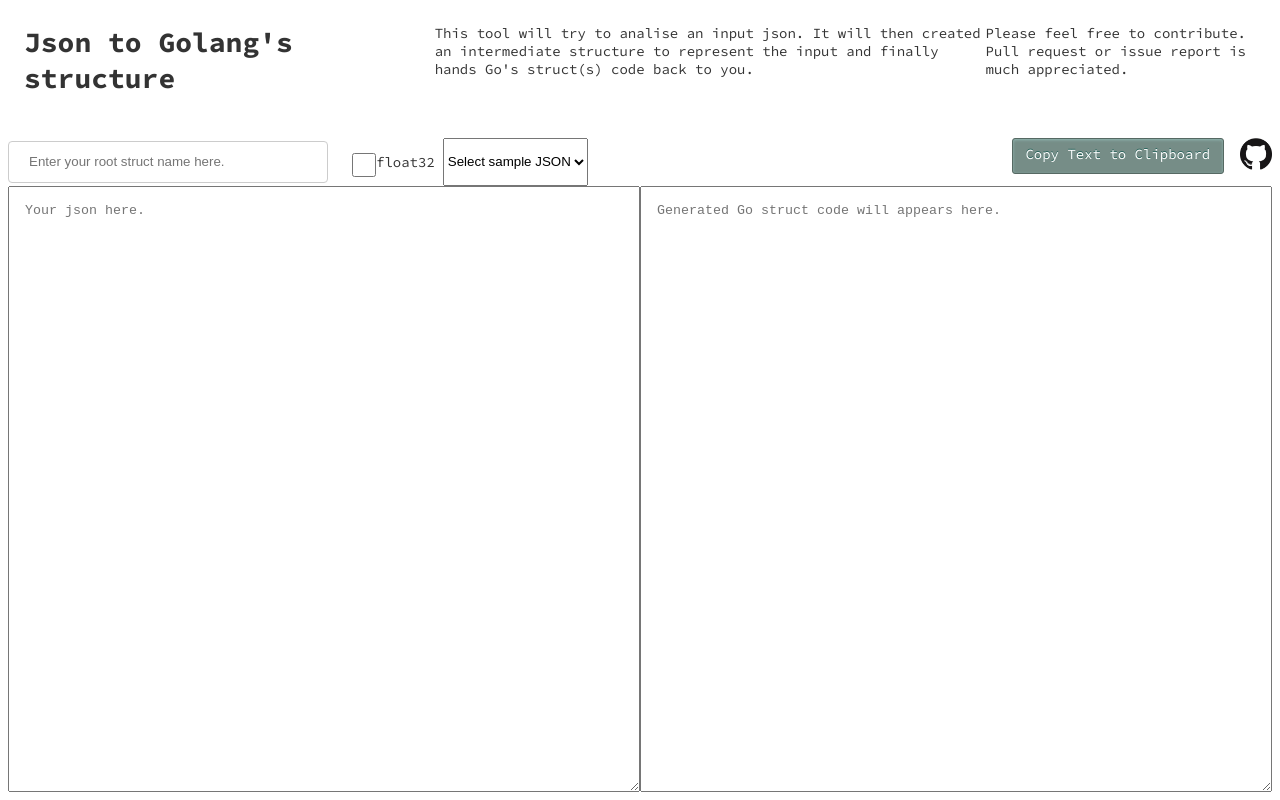
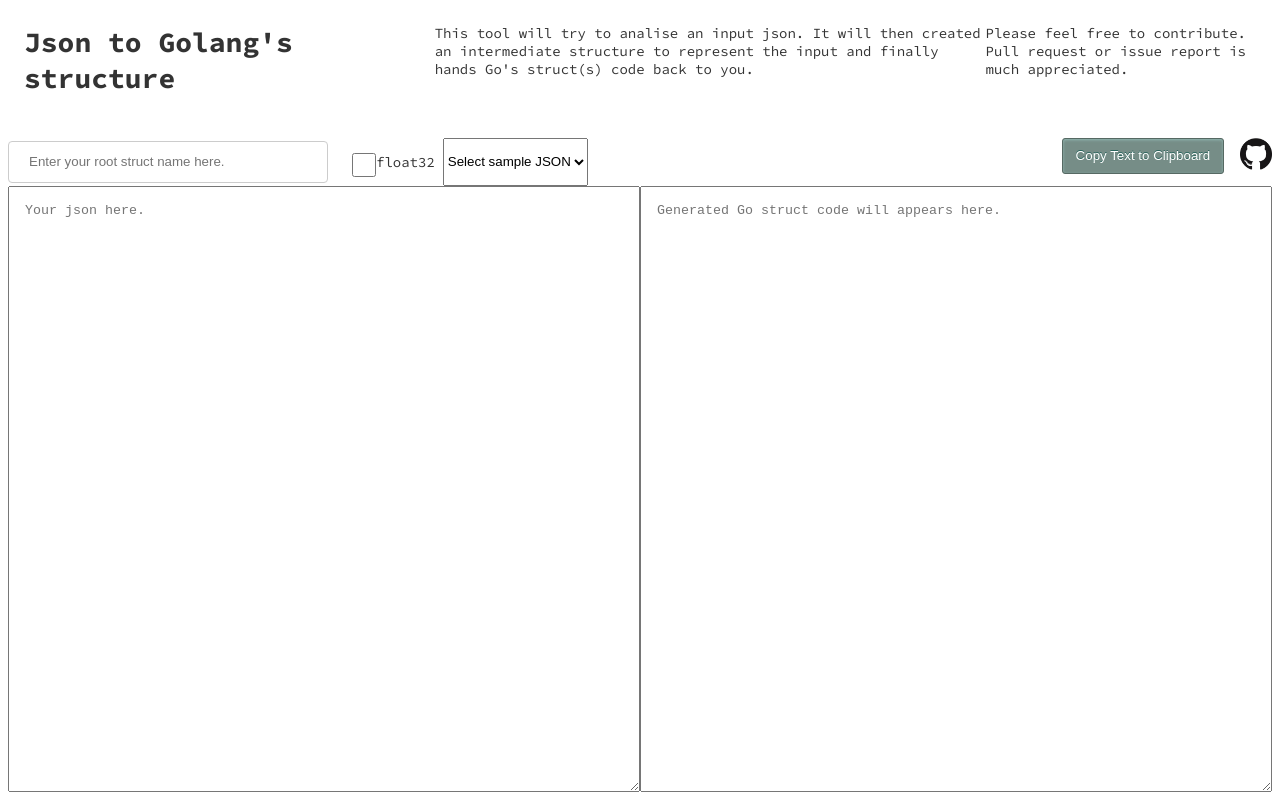
Before and after one commit to Charnnarong/json-to-go-struct, a React (Create React App) app: page / in a window 1280 px wide. Built offline with nearby package versions, Linux system fonts and the light colour scheme.

Commit message:
fix linter's warnnings

```diff
--- a/src/components/Menu.jsx
+++ b/src/components/Menu.jsx
@@ -52,8 +52,8 @@ class Menu extends Component {
                 </div>
                 <div className="menu__btn_group">
                     <div className="menu__btn_group__container">
-                        <a className="menu__btn_group__container__button" onClick={copyToClipBoard} href={"#"} >Copy Text to
-                            Clipboard</a>
+                        <button className="menu__btn_group__container__button" onClick={copyToClipBoard} >Copy Text to
+                            Clipboard</button>
                         <a href="https://github.com/Charnnarong/json-to-go-struct">
                             <img src={githubIcon} alt="github"/>
                         </a>
--- a/src/logic/jsonToGoStruct.js
+++ b/src/logic/jsonToGoStruct.js
@@ -140,8 +140,9 @@ function makeGoType(arrayTypes, key, isReferenceType) {
                 return `[]interface{}`;
             case "null":
                 return `interface{}`;
+            default:
+                return arrayTypes[0];
         }
-        return arrayTypes[0];
     }
     if (arrayTypes.includes("array_object")) {
         return `[]${userDefinedType}`;
```
